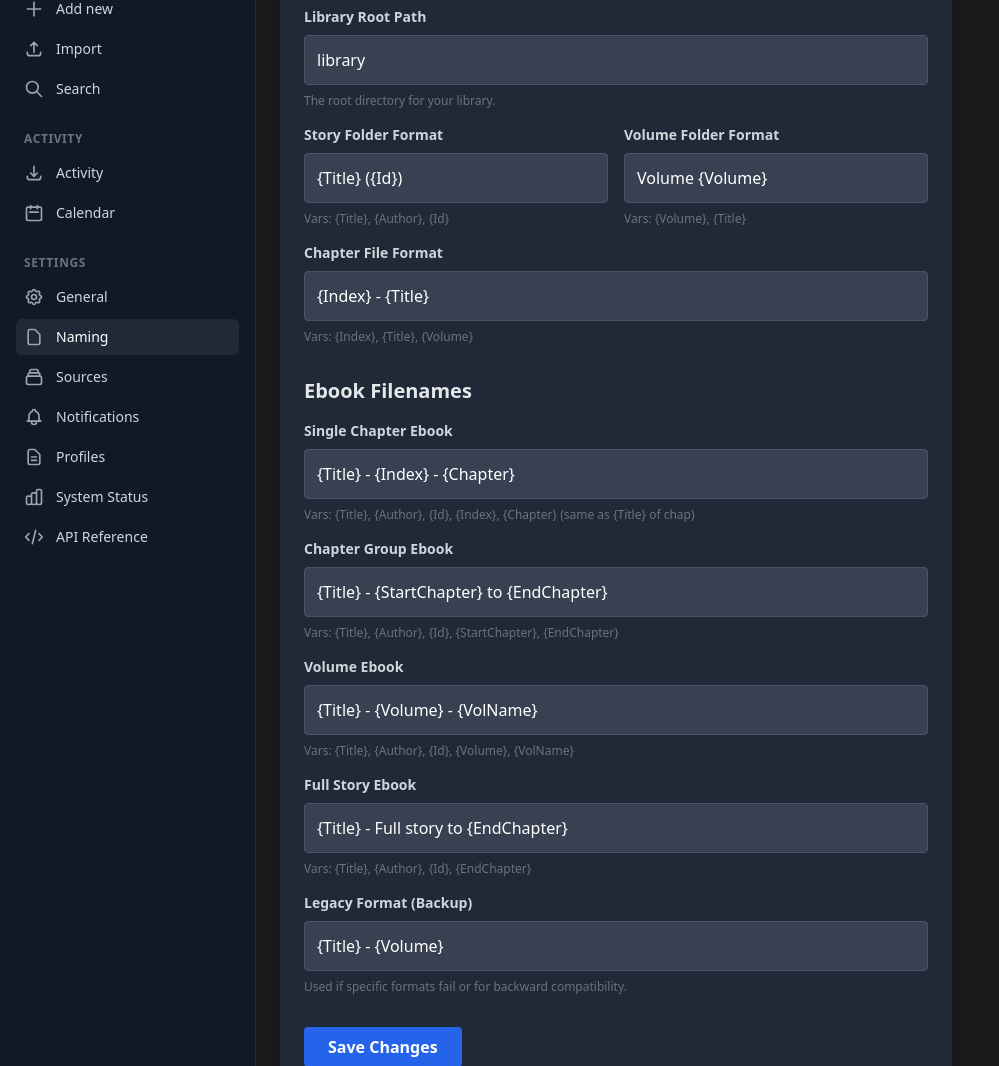
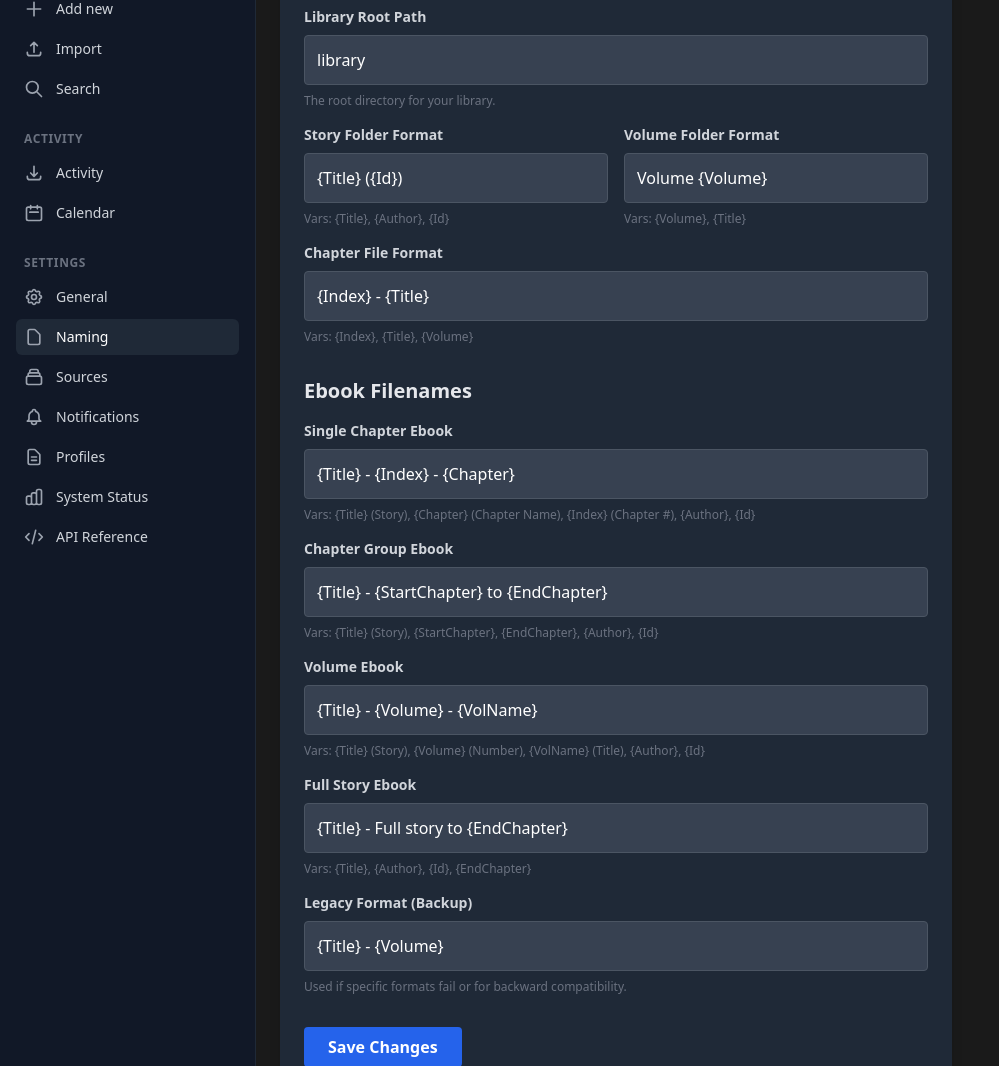
Before and after one commit to RationalAnarchist/ScribDB, a FastAPI app: page /settings/naming in a window 1280 px wide. Shown: the part 153-1219 px from the top of the page, without its empty margins (0-999 px from the left). Run offline with FastAPI, Linux system fonts and the light colour scheme; some libraries are stand-ins or nearby versions.

Commit message:
doc: Clarify naming variable descriptions in UI
- Updated `scrollarr/templates/naming_settings.html` to explicitly label `{Title}` as Story Title and `{Chapter}` as Chapter Name.
- Clarified other variable descriptions for consistency.

Co-authored-by: RationalAnarchist <45818300+RationalAnarchist@users.noreply.github.com>

```diff
--- a/scrollarr/templates/naming_settings.html
+++ b/scrollarr/templates/naming_settings.html
@@ -40,19 +40,19 @@
             <div class="mb-4">
                 <label class="block text-gray-300 text-sm font-bold mb-2" for="single-chapter-name-format">Single Chapter Ebook</label>
                 <input type="text" id="single-chapter-name-format" name="single_chapter_name_format" class="w-full p-3 rounded bg-gray-700 text-white border border-gray-600 focus:outline-none focus:border-blue-500 transition-colors" placeholder="{Title} - {Index} - {Chapter}">
-                <p class="text-xs text-gray-500 mt-2">Vars: {Title}, {Author}, {Id}, {Index}, {Chapter} (same as {Title} of chap)</p>
+                <p class="text-xs text-gray-500 mt-2">Vars: {Title} (Story), {Chapter} (Chapter Name), {Index} (Chapter #), {Author}, {Id}</p>
             </div>
 
             <div class="mb-4">
                 <label class="block text-gray-300 text-sm font-bold mb-2" for="chapter-group-name-format">Chapter Group Ebook</label>
                 <input type="text" id="chapter-group-name-format" name="chapter_group_name_format" class="w-full p-3 rounded bg-gray-700 text-white border border-gray-600 focus:outline-none focus:border-blue-500 transition-colors" placeholder="{Title} - {StartChapter} to {EndChapter}">
-                <p class="text-xs text-gray-500 mt-2">Vars: {Title}, {Author}, {Id}, {StartChapter}, {EndChapter}</p>
+                <p class="text-xs text-gray-500 mt-2">Vars: {Title} (Story), {StartChapter}, {EndChapter}, {Author}, {Id}</p>
             </div>
 
             <div class="mb-4">
                 <label class="block text-gray-300 text-sm font-bold mb-2" for="volume-name-format">Volume Ebook</label>
                 <input type="text" id="volume-name-format" name="volume_name_format" class="w-full p-3 rounded bg-gray-700 text-white border border-gray-600 focus:outline-none focus:border-blue-500 transition-colors" placeholder="{Title} - {Volume} - {VolName}">
-                <p class="text-xs text-gray-500 mt-2">Vars: {Title}, {Author}, {Id}, {Volume}, {VolName}</p>
+                <p class="text-xs text-gray-500 mt-2">Vars: {Title} (Story), {Volume} (Number), {VolName} (Title), {Author}, {Id}</p>
             </div>
 
             <div class="mb-4">
```
